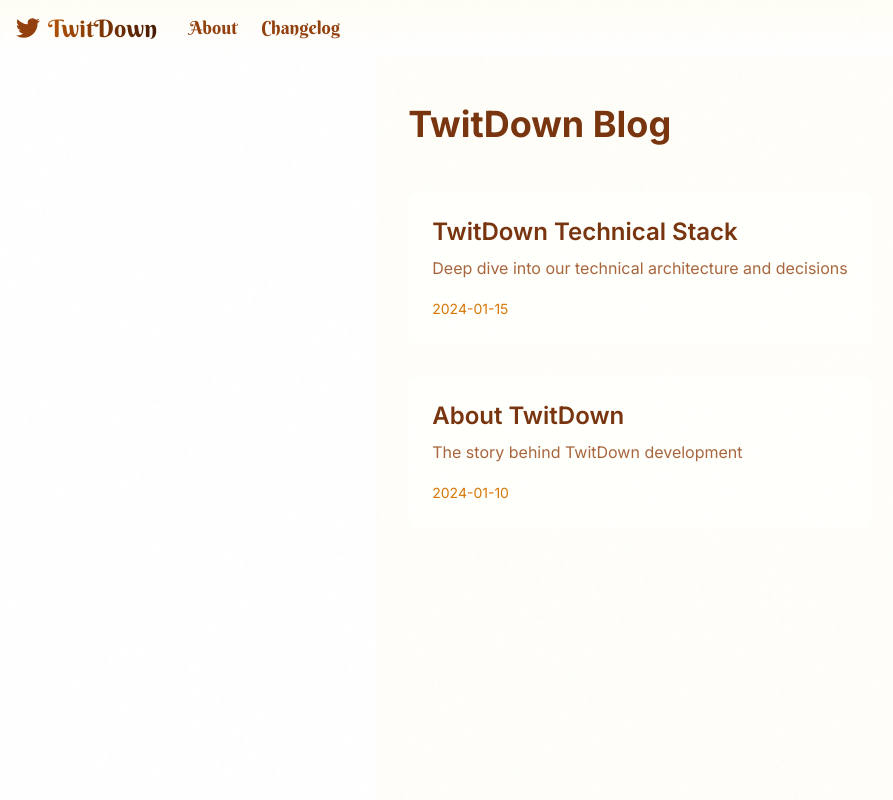
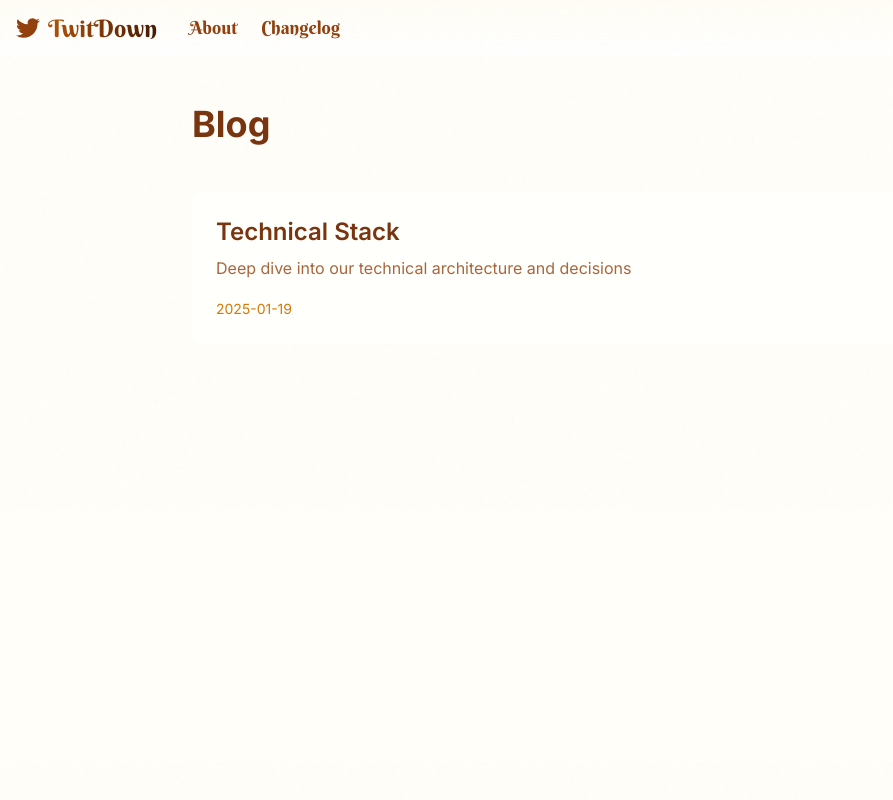
Before and after one commit to ultrasev/twitdown, a Next.js app: page /blog in a window 1280 px wide. Shown: the top 800 px of the page, without its empty margins (0-893 px from the left). Built offline with nearby package versions, Linux system fonts and the light colour scheme; a web font is replaced by a local one.

Commit message:
style: Adjust blog layout and content styling

```diff
--- a/app/blog/layout.tsx
+++ b/app/blog/layout.tsx
@@ -11,9 +11,9 @@ export default function BlogLayout({
   children: React.ReactNode;
 }) {
   return (
-    <div className="min-h-screen bg-amber-50/30 mx-auto max-w-5xl">
-      <main className="container mx-auto px-8 py-12">
-        <div className="prose prose-amber lg:prose-lg mx-auto">{children}</div>
+    <div className="min-h-screen bg-amber-50/30">
+      <main className="container mx-auto px-4 py-12">
+        <div className="prose prose-amber lg:prose-lg mx-auto max-w-4xl mx-auto">{children}</div>
       </main>
     </div>
   );
--- a/app/blog/page.tsx
+++ b/app/blog/page.tsx
@@ -3,22 +3,16 @@ import Link from "next/link";
 const posts = [
   {
     slug: "techstack",
-    title: "TwitDown Technical Stack",
+    title: "Technical Stack",
     description: "Deep dive into our technical architecture and decisions",
-    date: "2024-01-15",
-  },
-  {
-    slug: "about",
-    title: "About TwitDown",
-    description: "The story behind TwitDown development",
-    date: "2024-01-10",
+    date: "2025-01-19",
   },
 ];
 
 export default function BlogIndex() {
   return (
     <div className="max-w-4xl mx-auto">
-      <h1 className="text-4xl font-bold mb-12 text-amber-900">TwitDown Blog</h1>
+      <h1 className="text-4xl font-bold mb-12 text-amber-900">Blog</h1>
 
       <div className="space-y-8">
         {posts.map((post) => (
```
